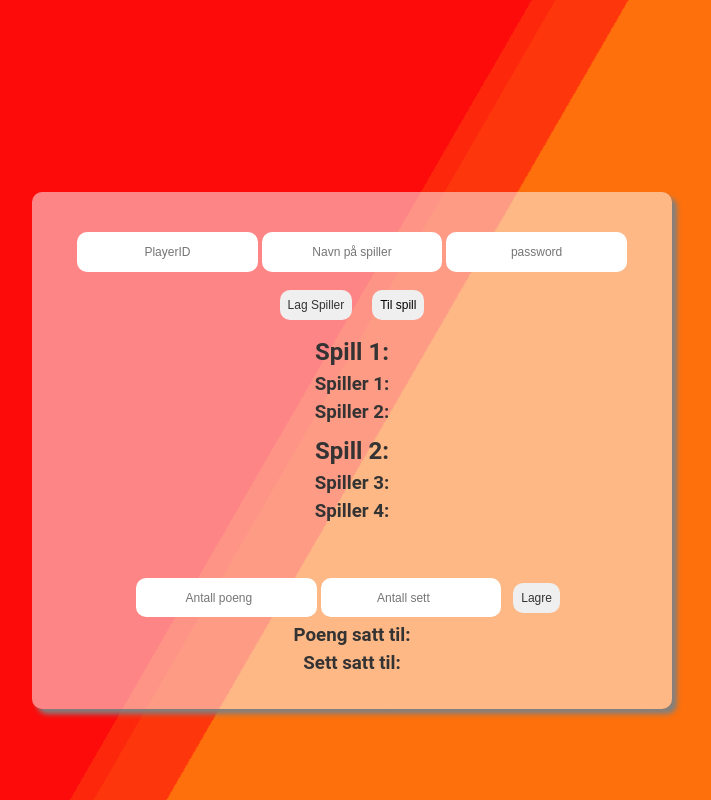
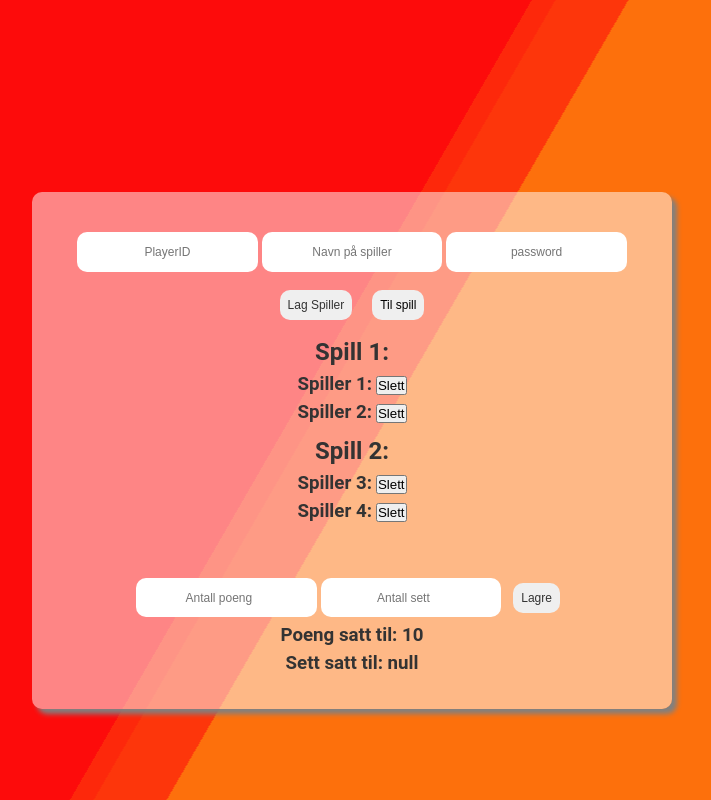
Before and after one commit to Marcus-Aastum/pingpong, a plain HTML site: page html/index.html in a window 1280 px wide. Shown: the whole page, without its empty margins (288-999 px from the left). Drawn offline with Linux system fonts and the light colour scheme; no server answers.

Commit message:
commit haha

```diff
--- a/JS/script.js
+++ b/JS/script.js
@@ -30,7 +30,7 @@ function createNewPlayer(form){
             localStorage.setItem("password", form.password.value)
             console.log(player1.password)
             localStorage.setItem("player1", JSON.stringify(player1))
-            document.getElementById("playerN1").innerHTML = "Spiller 1: " + player1.id
+            // document.getElementById("playerN1").innerHTML = "Spiller 1: " + player1.id
             sendData("player1",JSON.parse(localStorage.getItem("player1")))
             break;
         case 2:
@@ -40,7 +40,7 @@ function createNewPlayer(form){
             player2.wins = 0;
             player2.password = form.password.value;
             localStorage.setItem("player2", JSON.stringify(player2))
-            document.getElementById("playerN2").innerHTML = "Spiller 2: " + player2.id;
+            // document.getElementById("playerN2").innerHTML = "Spiller 2: " + player2.id;
             sendData("player2",JSON.parse(localStorage.getItem("player2")))
             break;
         case 3:
@@ -50,7 +50,7 @@ function createNewPlayer(form){
             player3.wins = 0;
             player3.password = form.password.value;
             localStorage.setItem("player3", JSON.stringify(player3))
-            document.getElementById("playerN3").innerHTML = "Spiller 3: " + player3.id;
+            // document.getElementById("playerN3").innerHTML = "Spiller 3: " + player3.id;
             sendData("player3",JSON.parse(localStorage.getItem("player3")))
             break;
         case 4:
@@ -60,7 +60,7 @@ function createNewPlayer(form){
             player4.wins = 0;
             player4.password = form.password.value;
             localStorage.setItem("player4", JSON.stringify(player4))
-            document.getElementById("playerN4").innerHTML = "Spiller 4: " + player4.id;
+            // document.getElementById("playerN4").innerHTML = "Spiller 4: " + player4.id;
             sendData("player4",JSON.parse(localStorage.getItem("player4")))
             break;
         default:
@@ -266,8 +266,13 @@ function updateScore(countPlayers = ""){
     .catch(error => {
         console.error('Error:', error);
     });
-
-
+    if(window.location.pathname == "/html/" || window.location.pathname == "/html/index.html"){
+        document.getElementById("playerN1").innerHTML = "Spiller 1: " + player1.id;
+        document.getElementById("playerN2").innerHTML = "Spiller 2: " + player2.id;
+        document.getElementById("playerN3").innerHTML = "Spiller 3: " + player3.id;
+        document.getElementById("playerN4").innerHTML = "Spiller 4: " + player4.id;
+    }
+    else{
         if (!switchedSidesG1 && countPlayers == 2){
             document.getElementById("navnP1").innerHTML = player1.id
             document.getElementById("navnP2").innerHTML = player2.id
@@ -334,9 +339,7 @@ function updateScore(countPlayers = ""){
                 document.getElementById("winsP3").innerHTML = player4.wins
             }
         }
-
-
-
+    }
 }
 if(window.location.pathname == "/html/game1.html" || window.location.pathname == "/html/game2.html"){
     updateScore()
@@ -460,26 +463,62 @@ function sendData(url, dataToSend){
     });
 }
 
-if (window.location.pathname == "/html/index.html" || window.location.pathname == "/html/"){
+function deletePlayer(button){
+    switch (button.value) {
+        case "1":
             player1.id = ""
             player1.score = 0
-    player1.password = ""
+            player1.password = localStorage.getItem("password")
+            localStorage.setItem("player1", JSON.stringify(player1));
+            sendData("player1",JSON.parse(localStorage.getItem("player1")))
+            break;
+        case "2":
             player2.id = ""
             player2.score = 0
-    player2.password = ""
+            player2.password = localStorage.getItem("password")
+            localStorage.setItem("player2", JSON.stringify(player2));
+            sendData("player2",JSON.parse(localStorage.getItem("player2")))
+            break;
+        case "3":
             player3.id = ""
             player3.score = 0
-    player3.password = ""
+            player3.password = localStorage.getItem("password")
+            localStorage.setItem("player3", JSON.stringify(player3));
+            sendData("player3",JSON.parse(localStorage.getItem("player3")))
+            break;
+        case "4":
             player4.id = ""
             player4.score = 0
-    player4.password = ""
-    localStorage.setItem("player1", JSON.stringify(player2))
-    localStorage.setItem("player2", JSON.stringify(player2))
-    localStorage.setItem("player3", JSON.stringify(player3))
-    localStorage.setItem("player4", JSON.stringify(player4))
+            player4.password = localStorage.getItem("password")
+            localStorage.setItem("player4", JSON.stringify(player4));
+            sendData("player4",JSON.parse(localStorage.getItem("player4")))
+            break;
+
+        default:
+            break;
+    }
+}
+
+if (window.location.pathname == "/html/index.html" || window.location.pathname == "/html/"){
+    // player1.id = ""
+    // player1.score = 0
+    // player1.password = ""
+    // player2.id = ""
+    // player2.score = 0
+    // player2.password = ""
+    // player3.id = ""
+    // player3.score = 0
+    // player3.password = ""
+    // player4.id = ""
+    // player4.score = 0
+    // player4.password = ""
+    // localStorage.setItem("player1", JSON.stringify(player2))
+    // localStorage.setItem("player2", JSON.stringify(player2))
+    // localStorage.setItem("player3", JSON.stringify(player3))
+    // localStorage.setItem("player4", JSON.stringify(player4))
     document.getElementById('pointsShow').innerHTML = 'Poeng satt til: ' + countPoints
     document.getElementById('winsShow').innerHTML = 'Sett satt til: ' + countWins
 }
-if (window.location.pathname == "/html/game1.html" || window.location.pathname == "/html/game2.html"){
+if (window.location.pathname == "/html/game1.html" || window.location.pathname == "/html/game2.html"|| window.location.pathname == "/html/"|| window.location.pathname == "/html/index.html"){
     setInterval(updateScore, 1000)
 }
--- a/html/index.html
+++ b/html/index.html
@@ -17,11 +17,13 @@
             <input type="button" name="" value="Lag Spiller" onclick="createNewPlayer(document.getElementsByTagName('form')[0])" id="buttonIndex">
             <button onclick="tilSpill()" id="buttonIndex">Til spill</button>
             <h1>Spill 1:</h1>
-            <h3 id="playerN1">Spiller 1:</h3>
-            <h3 id="playerN2">Spiller 2:</h3>
+            <h3 id="playerN1" style="display: inline;">Spiller 1:</h3> <button value="1" onclick="deletePlayer(this)">Slett</button>
+            <br>
+            <h3 id="playerN2" style="display: inline;">Spiller 2:</h3> <button value="2" onclick="deletePlayer(this)">Slett</button>
             <h1>Spill 2:</h1>
-            <h3 id="playerN3">Spiller 3:</h3>
-            <h3 id="playerN4">Spiller 4:</h3>
+            <h3 id="playerN3" style="display: inline;">Spiller 3:</h3> <button value="3" onclick="deletePlayer(this)">Slett</button>
+            <br>
+            <h3 id="playerN4" style="display: inline;">Spiller 4:</h3> <button value="4" onclick="deletePlayer(this)">Slett</button>
         </div>
         <div>
             <form action="">
```
Also changed, not shown: JS/redirect.js (+8 -4 lines). Lines whose indentation alone changed are shown as unchanged.
